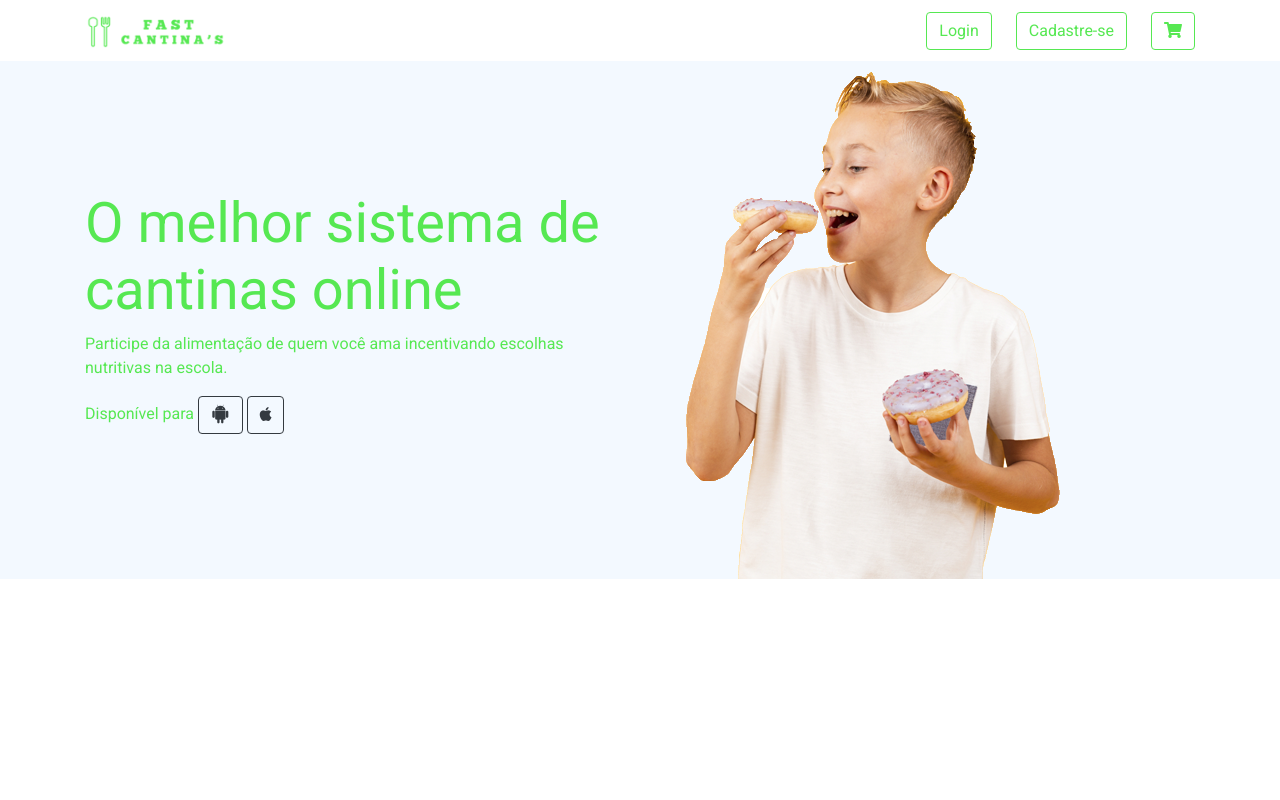
After one commit to Felipanjos/N1Web, a PHP site: page /principal.html in a window 1280 px wide. The commit adds this page. Run offline with PHP 8.4, Linux system fonts and the light colour scheme; some libraries are stand-ins or nearby versions.

Commit message:
Alteração da home page

```diff
--- a/css/style.css
+++ b/css/style.css
@@ -33,3 +33,8 @@ header {
     width: 15%;
     height: auto;
 }
+
+#home {
+    background: #f3f9ff;
+    color: #56e852;
+}
--- /dev/null
+++ b/principal.html
@@ -0,0 +1,84 @@
+<!DOCTYPE html>
+<html lang="pt-br">
+  <head>
+    <!-- Meta tags Obrigatórias -->
+    <meta charset="utf-8">
+    <meta name="viewport" content="width=device-width, initial-scale=1, shrink-to-fit=no">
+
+    <!-- Bootstrap CSS -->
+    <link rel="stylesheet" href="https://stackpath.bootstrapcdn.com/bootstrap/4.1.3/css/bootstrap.min.css" integrity="sha384-MCw98/SFnGE8fJT3GXwEOngsV7Zt27NXFoaoApmYm81iuXoPkFOJwJ8ERdknLPMO" crossorigin="anonymous">
+
+    <!-- Font Awesome -->
+    <link rel="stylesheet" href="https://use.fontawesome.com/releases/v5.3.1/css/all.css" integrity="sha384-mzrmE5qonljUremFsqc01SB46JvROS7bZs3IO2EmfFsd15uHvIt+Y8vEf7N7fWAU" crossorigin="anonymous">
+
+    <!-- Estilo customizado -->
+    <link rel="stylesheet" type="text/css" href="css/style.css">
+
+    <title>Fast Cantina's</title>
+    <link rel="icon" href="img/icon.png">
+  </head>
+  <body>
+
+    <header><!-- inicio Cabecalho -->
+      <nav class="navbar navbar-expand-sm navbar-light " style="background-color: white;">
+        <div class="container">
+
+          <a href="#" class="navbar-brand">
+            <img src="img/Logo Fast2.png" width="142">
+          </a>
+
+          <button class="navbar-toggler" data-toggle="collapse" data-target="#nav-principal">
+            <span class="navbar-toggler-icon"></span>
+          </button>
+
+          <div class="collapse navbar-collapse" id="nav-principal">
+            <ul class="navbar-nav ml-auto">
+              <li class="nav-item">
+                <a href="" class="btn btn-outline-primary ml-4" style="border-color: #56e852; color:#56e852">Login</a>
+              </li>
+              <li class="nav-item">
+                <a href="" class="btn btn-outline-primary ml-4" style="border-color: #56e852; color:#56e852">Cadastre-se</a>
+                <li class="nav-item">
+                    <a href="" class="btn btn-outline-primary ml-4" style="border-color: #56e852; color:#56e852"><i class="fas fa-shopping-cart"></i></a>
+                  </li>
+              </li>
+            </ul>
+          </div>
+
+        </div>
+      </nav>
+    </header><!--/fim Cabecalho -->
+
+    <section id="home"><!-- Início seção home -->
+      <div class="container">
+        <div class="row">
+          <div class="col-md-6 d-flex"><!-- Textos da seção -->
+            <div class="align-self-center">
+              <h1 class="display-4">O melhor sistema de cantinas online</h1>
+              <p>
+                Participe da alimentação de quem você ama incentivando escolhas nutritivas na escola.
+              </p>
+
+
+
+              <p>Disponível para
+                <a href="" class="btn btn-outline-dark">
+                  <i class="fab fa-android fa-lg"></i>
+                </a>
+                <a href="" class="btn btn-outline-dark">
+                  <i class="fab fa-apple"></i>
+                </a>
+              </p>
+
+            </div>
+          </div><!--/fim textos da seção -->
+          <div class="col-md-6 d-none d-md-block">
+            <img src="img/garoto.png">
+          </div>
+        </div>
+      </div>
+    </section><!--/fim seção home -->
+
+
+  </body>
+</html>
```
Also changed, not shown: img/Logo Fast.png (added), img/Logo Fast2.png (added), img/garoto.png (added), img/icon.png (added), img/imagem1.jpeg (added), img/imagem2.jpeg (added), img/imagem3.jpeg (added).
